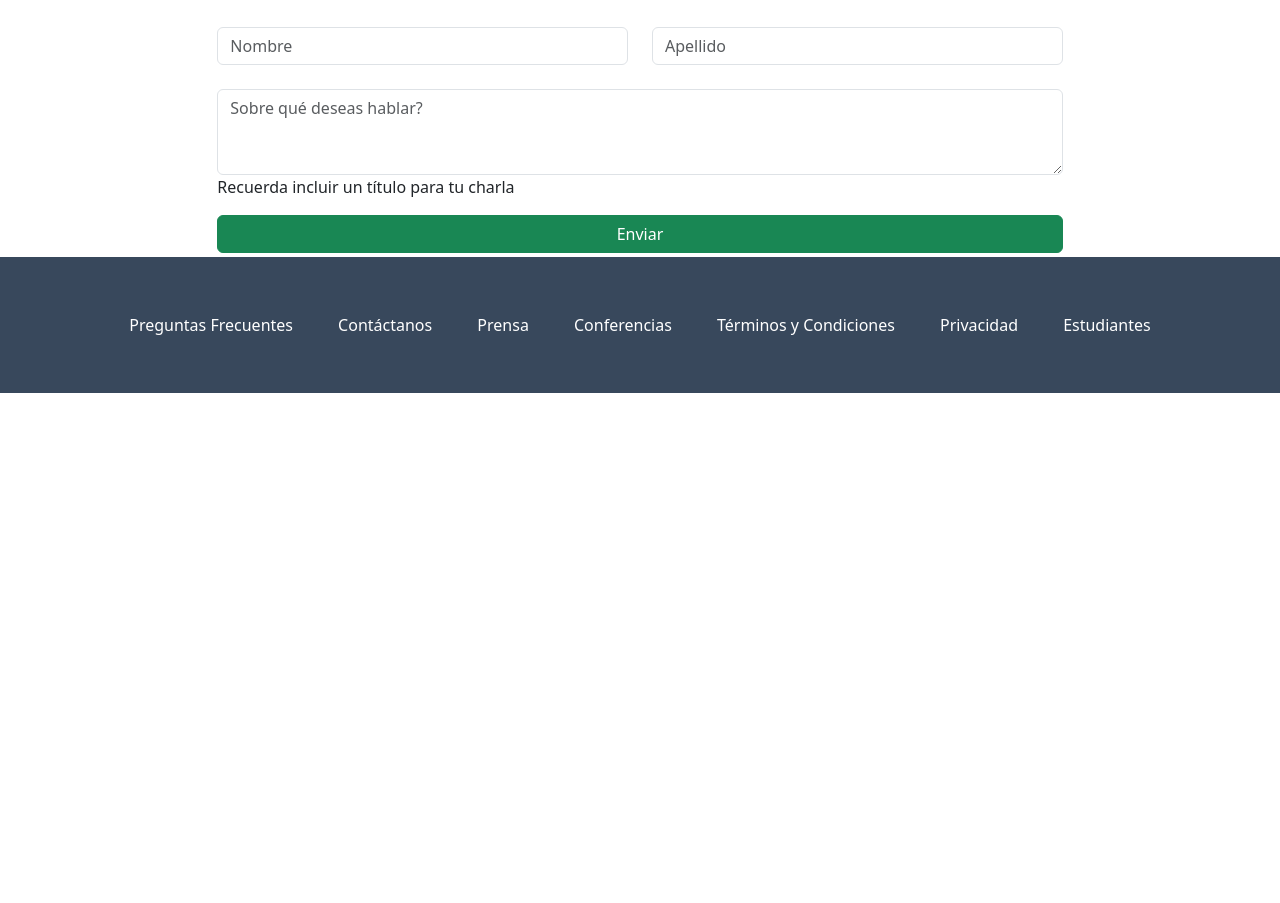
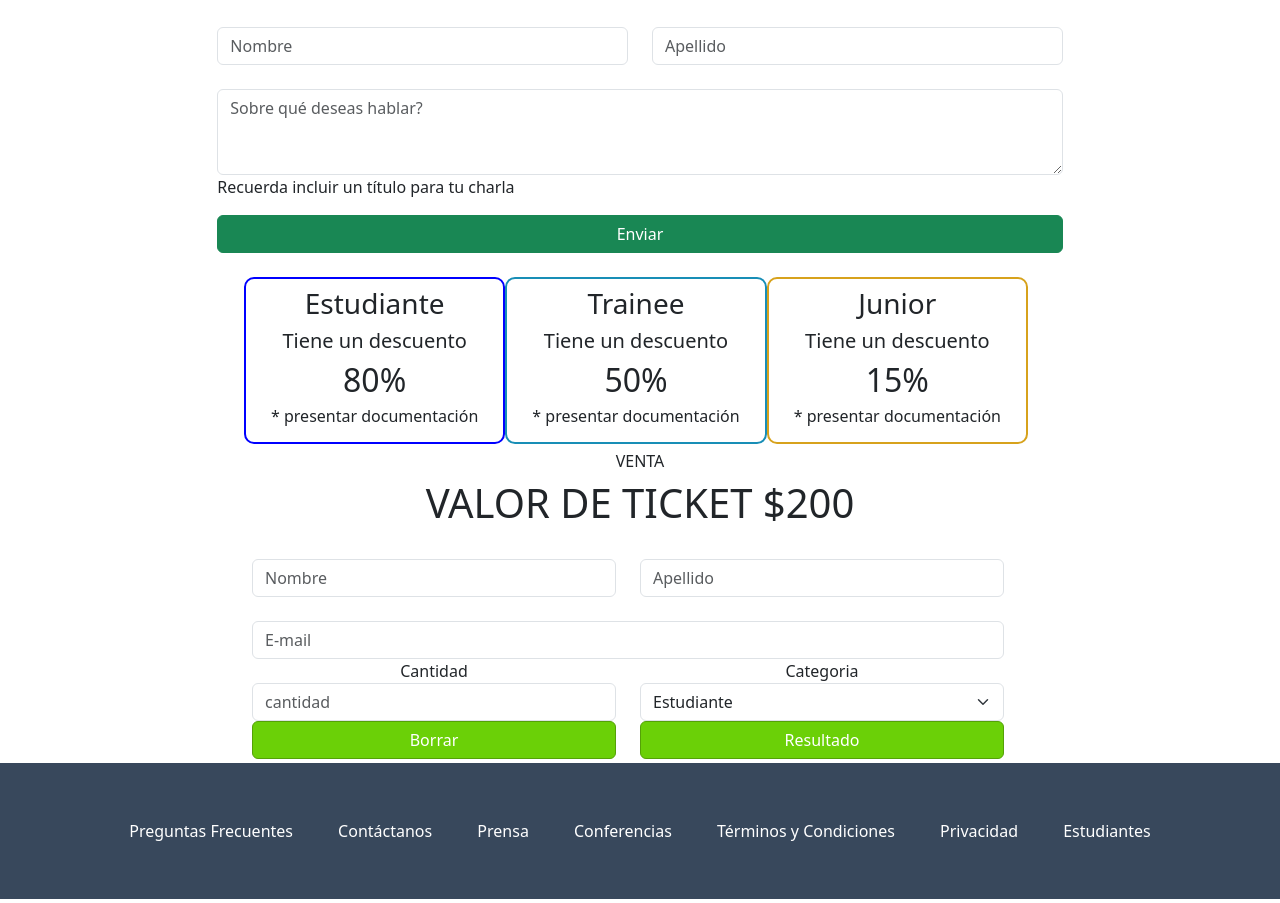
Before and after one commit to edb-develop/edb-develop.github.io, a plain HTML site: page index.html in a window 1280 px wide. Shown: the part 1704-2607 px from the top of the page. Before the commit the page ends 2101 px from the top, so only its background shows below. Drawn offline with nearby package versions, Linux system fonts and the light colour scheme.

Commit message:
Actualizaciones TP Java
Se agregó compra de tickets

```diff
--- a/index.html
+++ b/index.html
@@ -3,7 +3,7 @@
   <head>
     <meta charset="utf-8">
     <meta name="viewport" content="width=device-width, initial-scale=1">
-    <title>TP Integrador Front-end</title>
+    <title>Bootstrap demo</title>
     <link href="https://cdn.jsdelivr.net/npm/bootstrap@5.3.0-alpha3/dist/css/bootstrap.min.css" rel="stylesheet" integrity="sha384-KK94CHFLLe+nY2dmCWGMq91rCGa5gtU4mk92HdvYe+M/SXH301p5ILy+dN9+nJOZ" crossorigin="anonymous">
     <link rel="stylesheet" href="styling.css">
 </head>
@@ -166,6 +166,110 @@
       </div>
     </div>
 
+      <!--Sección Compra de Tickets-->
+
+
+
+
+      <div class="container overflow-hidden text-center">
+        <div class="row" id="compratickets">
+        <div class="row g-2 row-cols-3" id="tipoticket">
+          <div class="col" id="estudiante">
+            <div class="p-2">
+              <h3>Estudiante</h3>
+              <h5>Tiene un descuento</h5>
+              <h2>80%</h2>
+              <h6>* presentar documentación</h6>
+            </div>
+          </div>
+          <div class="col" id="trainee">
+            <div class="p-2">
+              <h3>Trainee</h3>
+              <h5>Tiene un descuento</h5>
+              <h2>50%</h2>
+              <h6>* presentar documentación</h6>
+            </div>
+          </div>
+          <div class="col" id="junior">
+            <div class="p-2">
+              <h3>Junior</h3>
+              <h5>Tiene un descuento</h5>
+              <h2>15%</h2>
+              <h6>* presentar documentación</h6>
+            </div>
+          </div>
+
+        </div>
+
+         <div class="tickets-text">
+            <h6>VENTA</h6>
+            <h1>VALOR DE TICKET $200</h1>
+          </div>
+
+           <div class="row justify-content-center"> <!--Centrar Columnas-->
+
+          <div class="col-md-6">
+            <label for="exampleFormControlInput1" class="form-label"></label>
+            <input type="text" class="form-control" id="exampleFormControlInput1" placeholder="Nombre">
+          </div>
+          <div class="col-md-6">
+            <label for="exampleFormControlInput1" class="form-label"></label>
+            <input type="text" class="form-control" id="exampleFormControlInput1" placeholder="Apellido">
+          </div>
+          <div class="col-md-12">
+            <label for="exampleFormControlInput1" class="form-label"></label>
+            <input type="email" class="form-control" id="exampleFormControlInput1" placeholder="E-mail">
+          </div>
+
+          <form id="form_conversor" method="POST" class="justify-content-center">
+
+            <div class="row">
+                <div class="col-md-6">
+                    <label for="cantidad">Cantidad</label>
+                    <input type="number" min="0" id="cantidad" class="form-control" placeholder="cantidad">
+                </div>
+                <div class="col-md-6">
+                    <label for="categoria">Categoria</label>
+                    <select id="categoria" class="form-select">
+                      <option value="estudiante">Estudiante</option>
+                      <option value="trainee">Trainee</option>
+                      <option value="junior">Junior</option>
+                    </select>
+                </div>
+
+            </div>
+
+            <div class="row" id="resultado"></div>
+
+            <div class="row">
+                <div class="col-md-6">
+                    <button type="reset" id="borrar" class="btn btn-success w-100" style="background-color:rgb(107, 208, 7) ; border-color: rgb(84, 161, 7);">Borrar</button>
+                </div>
+                <div class="col-md-6">
+                    <button type="submit" id="resumen" class="btn btn-success w-100" style="background-color:rgb(107, 208, 7) ; border-color: rgb(84, 161, 7);">Resultado</button>
+                </div>
+            </div>
+           </form>
+
+          </div>
+
+
+          <!--Calculo del pago-->
+
+
+
+
+
+
+
+        </div>
+
+      </div>
+
+
+
+
+      <!--Sección Footer-->
     <footer class="d-flex flex-wrap justify-content-around align-items-center py-5 my-1">
       <ul class="nav col-md-10 justify-content-around">
         <li class="nav-item"><a href="#" class="nav-link px-2 text-white">Preguntas Frecuentes</a></li>
@@ -178,5 +282,6 @@
       </ul>
     </footer>
     <script src="https://cdn.jsdelivr.net/npm/bootstrap@5.3.0-alpha3/dist/js/bootstrap.bundle.min.js" integrity="sha384-ENjdO4Dr2bkBIFxQpeoTz1HIcje39Wm4jDKdf19U8gI4ddQ3GYNS7NTKfAdVQSZe" crossorigin="anonymous"></script>
+    <script src="script.js"></script>
   </body>
 </html>
--- /dev/null
+++ b/script.js
@@ -0,0 +1,36 @@
+function convertir(cantidadTicket, categoriaDescuento) {
+    let totalPayment = 0
+
+    switch (categoriaDescuento) {
+        case "estudiante": {
+            totalPayment = 200 * cantidadTicket * 0.2;
+            break;
+        }
+        case "trainee": {
+            totalPayment = 200 * cantidadTicket * 0.5;
+            break;
+        }
+        case "junior": {
+            totalPayment = 200 * cantidadTicket * 0.85;
+            break;
+        }
+    }
+    return totalPayment
+}
+
+let formulario = document.getElementById("form_conversor")
+
+let divResultado = document.getElementById("resultado")
+
+let cantidad = document.getElementById("cantidad")
+
+let categoria = document.getElementById("categoria")
+
+formulario.addEventListener("submit", (evento) => {
+    evento.preventDefault() //quitamos comportamiento por defecto
+    divResultado.textContent = "Total de la compra $" + convertir(cantidad.value , categoria.value)
+})
+
+formulario.addEventListener("reset", ()=> {
+    divResultado.textContent = ""
+})
--- a/styling.css
+++ b/styling.css
@@ -2,6 +2,33 @@
     text-align: center;
 }
 
+#compratickets {
+    width: 90%;
+    max-width: 800px;
+    margin: 0 auto;
+}
+
+#tipoticket {
+    padding: 0.5rem;
+}
+
+
+#estudiante {
+    border-radius: 10px;
+    border: 2px solid blue;
+}
+
+#trainee {
+    border-radius: 10px;
+    border: 2px solid rgb(24, 142, 182);
+}
+
+#junior{
+    border-radius: 10px;
+    border: 2px solid rgb(215, 162, 28);
+}
+
+
 footer {
     background-color: rgb(56, 72, 92);
 }
```
